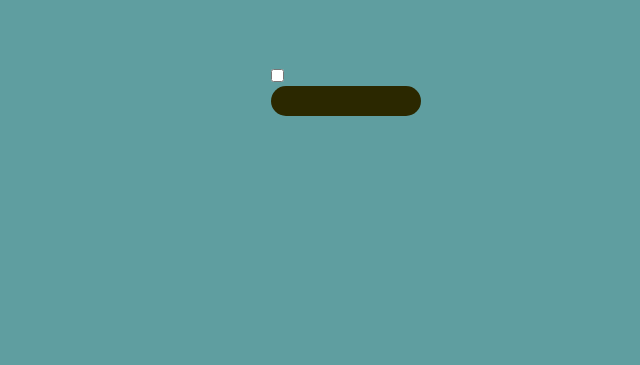
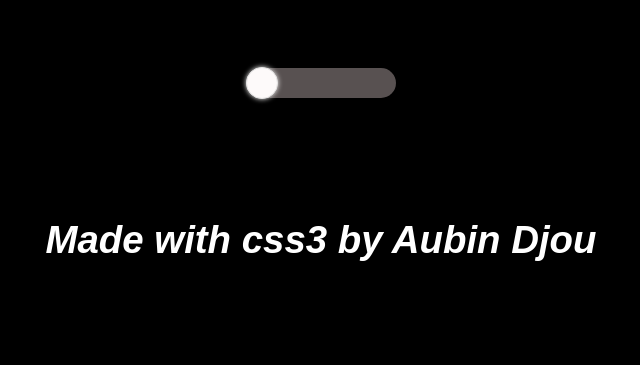
Before and after one commit to acelest/toggle-css-html, a website built with Vite: page index.html in a window 1280 px wide. Shown: the part 132-497 px from the top of the page, without its empty margins (319-959 px from the left). Built offline with nearby package versions, Linux system fonts and the light colour scheme.

Commit message:
left transition

```diff
--- a/index.html
+++ b/index.html
@@ -12,5 +12,6 @@
       <input type="checkbox" name="check" id="check" />
       <label for="check"></label>
     </div>
+    <h1>Made with css3 by Aubin Djou</h1>
   </body>
 </html>
--- a/src/style.css
+++ b/src/style.css
@@ -7,19 +7,21 @@
 body {
   height: 100vh;
   padding-top: 200px;
-  background-color: cadetblue;
+  background-color: rgb(0, 0, 0);
+  min-height: 100vh;
 }
 
 .box {
+  width: 100%;
+  max-width: 500px;
   margin: 0 auto;
-  width: 100px;
-  max-width: 500px;
 }
 .box label {
   display: block;
+  /* border: 1px solid rgb(255, 251, 251); */
   width: 150px;
   height: 30px;
-  background: rgb(43, 40, 0);
+  background: rgb(88, 81, 81);
   cursor: pointer;
   position: relative;
   border-radius: 15px;
@@ -29,5 +31,41 @@ body {
 .box label::after {
   content: "";
   display: block;
-  width: 50px;
+  width: 30px;
+  height: 30px;
+  border-radius: 50%;
+  background: rgb(253, 250, 250);
+  position: absolute;
+  top: 50%;
+  left: 0;
+  transform: translateY(-50%);
+  border: 1px solid rgb(228, 227, 227);
+  box-shadow: 0 0 5px whitesmoke;
+  transition: left 1ms ease-in-out;
 }
+
+input:checked ~ label {
+  background: rgb(17, 238, 1);
+}
+
+input:checked ~ label:after {
+  background: rgb(255, 255, 255);
+  border: 1px solid rgb(17, 238, 1);
+  left: 120px;
+}
+
+.box input {
+  display: none;
+}
+
+h1 {
+  display: flex;
+  justify-content: center;
+  font-size: 3vw;
+  color: white;
+  padding: 100px;
+  font-style: italic;
+  margin-top: 20px; /* Espace supplémentaire pour un rendu aéré */
+  text-align: center; /* Centrage horizontal */
+  font-family: Arial, Helvetica, sans-serif;
+}
```
